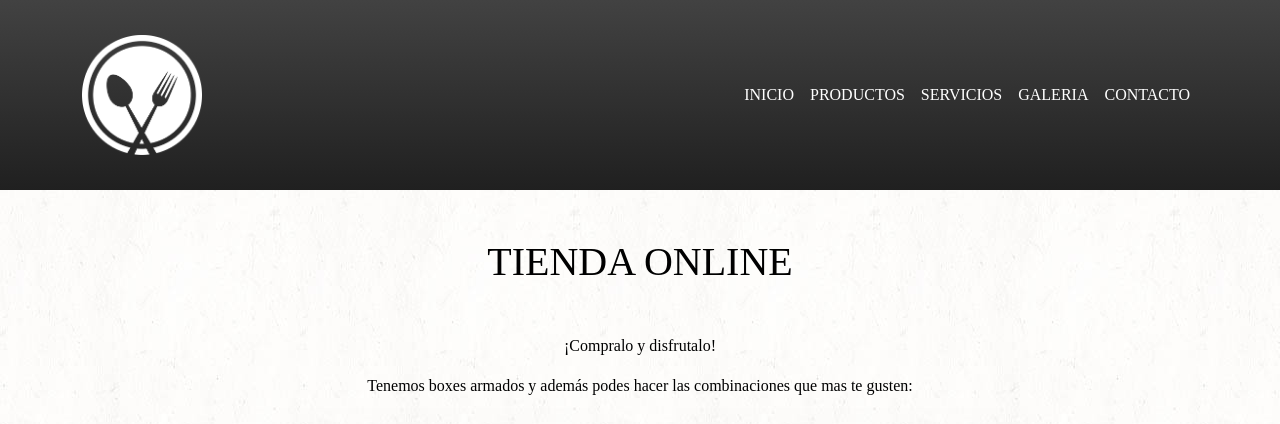
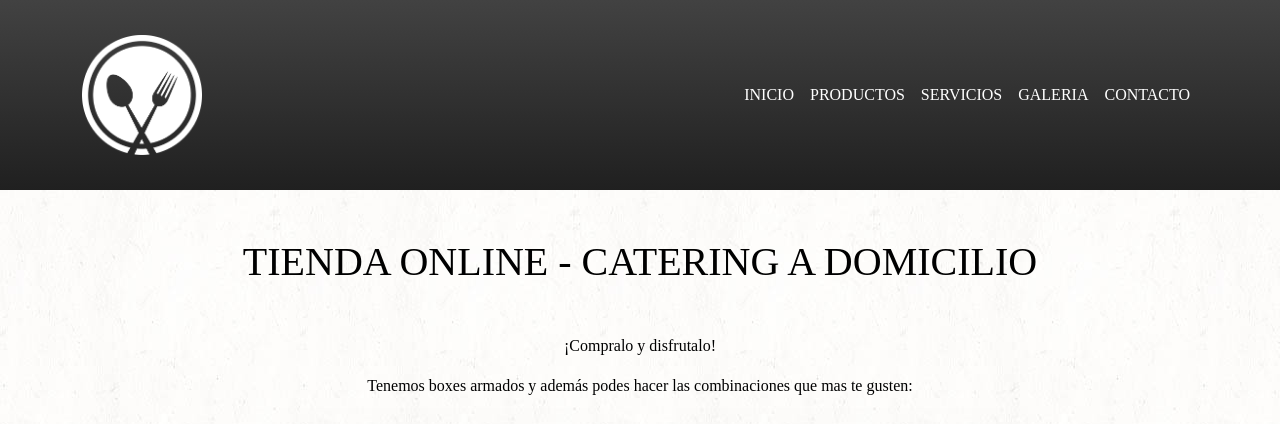
Before and after one commit to nicolagou/Catering, a website: page pages/productos.html in a window 1280 px wide. Shown: the top 424 px of the page. Drawn offline with Linux system fonts and the light colour scheme.

Commit message:
correcion h1 tienda online

```diff
--- a/pages/productos.html
+++ b/pages/productos.html
@@ -6,7 +6,8 @@
     <meta http-equiv="X-UA-Compatible" content="IE=edge" />
     <meta name="viewport" content="width=device-width, initial-scale=1.0" />
     <title>Tienda Online de ALCatering</title>
-    <meta name="description" content="¡Compra tus productos online y disfrútalos en casa! ¡Ofrecemos boxes armados, además vos también podes armar la combinación que mas te guste!">
+    <meta name="description"
+        content="¡Compra tus productos online y disfrútalos en casa! ¡Ofrecemos boxes armados, además vos también podes armar la combinación que mas te guste!">
     <link rel="shortcut icon" href="../multimedia/logoenblanco.png" />
     <link rel="stylesheet" href="../css/bootstrap.min.css">
     <link rel="stylesheet" href="../css/style.css" />
@@ -53,7 +54,7 @@
 
         <section class="main__content pt-5 container">
 
-            <h1>TIENDA ONLINE</h1>
+            <h1>TIENDA ONLINE - CATERING A DOMICILIO</h1>
             <p>¡Compralo y disfrutalo!</p>
             <p>Tenemos boxes armados y además podes hacer las combinaciones que mas te gusten:</p>
 
```
